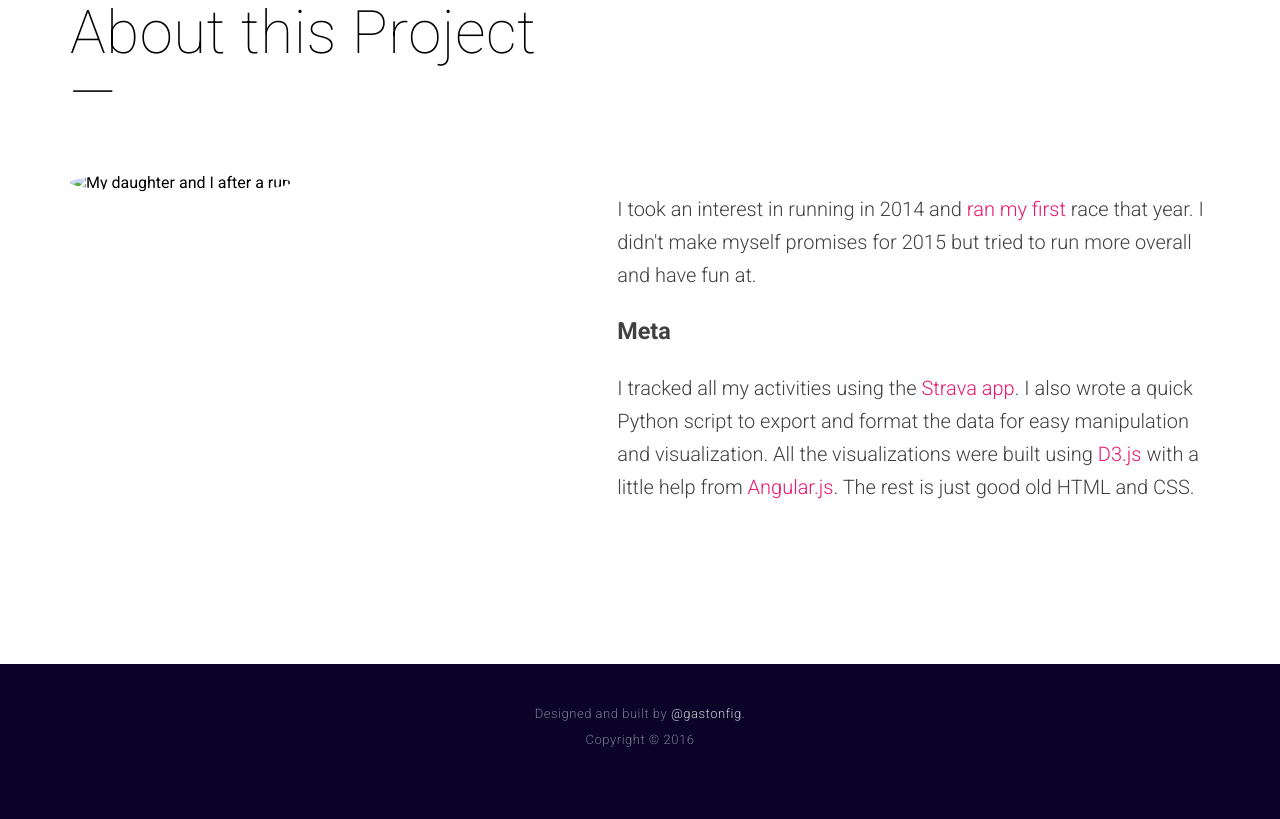
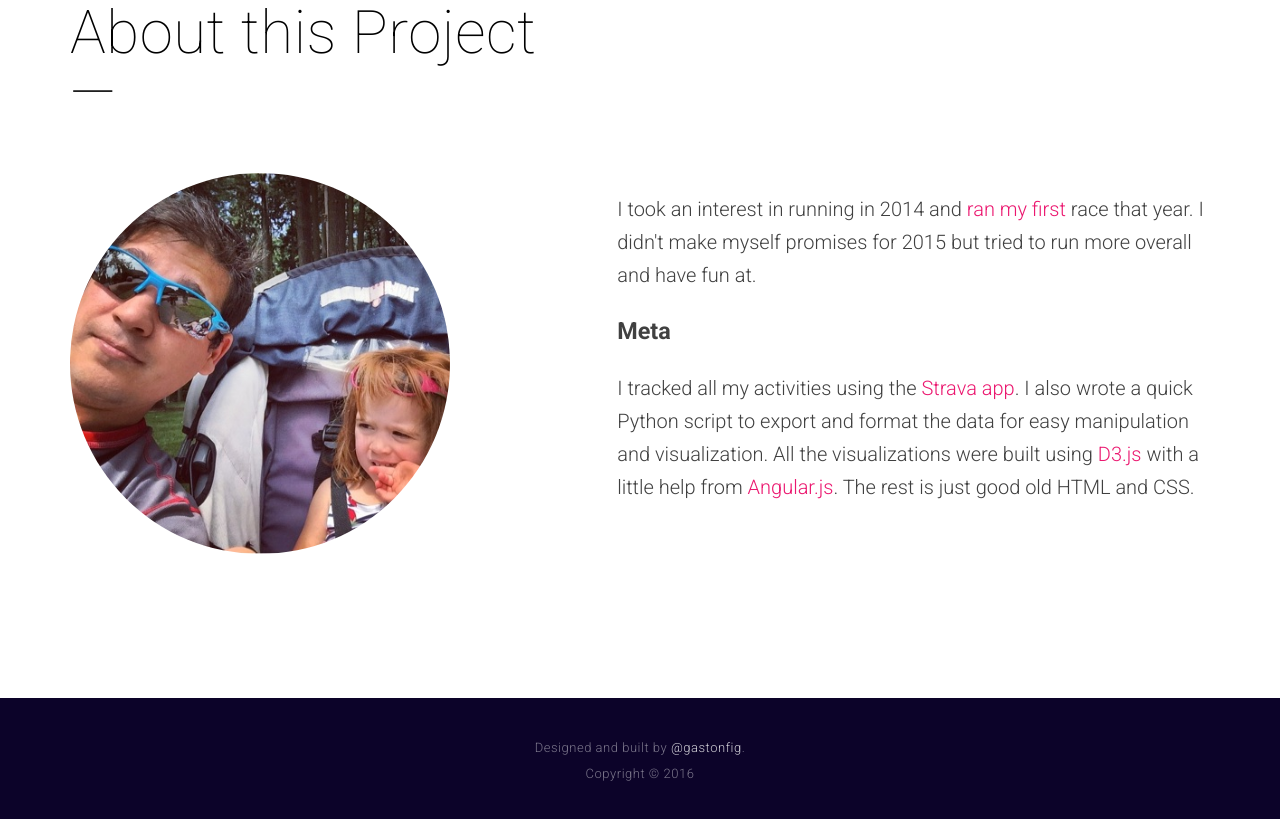
Before and after one commit to gastonfig/one-year-of-running, a website: page dist/index.html in a window 1280 px wide. Shown: the part 3454-4273 px from the top of the page. Before the commit the page ends 4243 px from the top, so only its background shows below. Drawn offline with Linux system fonts and the light colour scheme; the site is published under a folder, as on GitHub Pages, so addresses that start at the root find nothing.

Commit message:
Fixes image path reference.

```diff
--- a/dist/index.html
+++ b/dist/index.html
@@ -108,7 +108,7 @@
             </div>
 
             <div class="third left">
-                <img src="/images/about.jpg" alt="My daughter and I after a run">
+                <img src="images/about.jpg" alt="My daughter and I after a run">
             </div>
         </div>
     </section>
```
